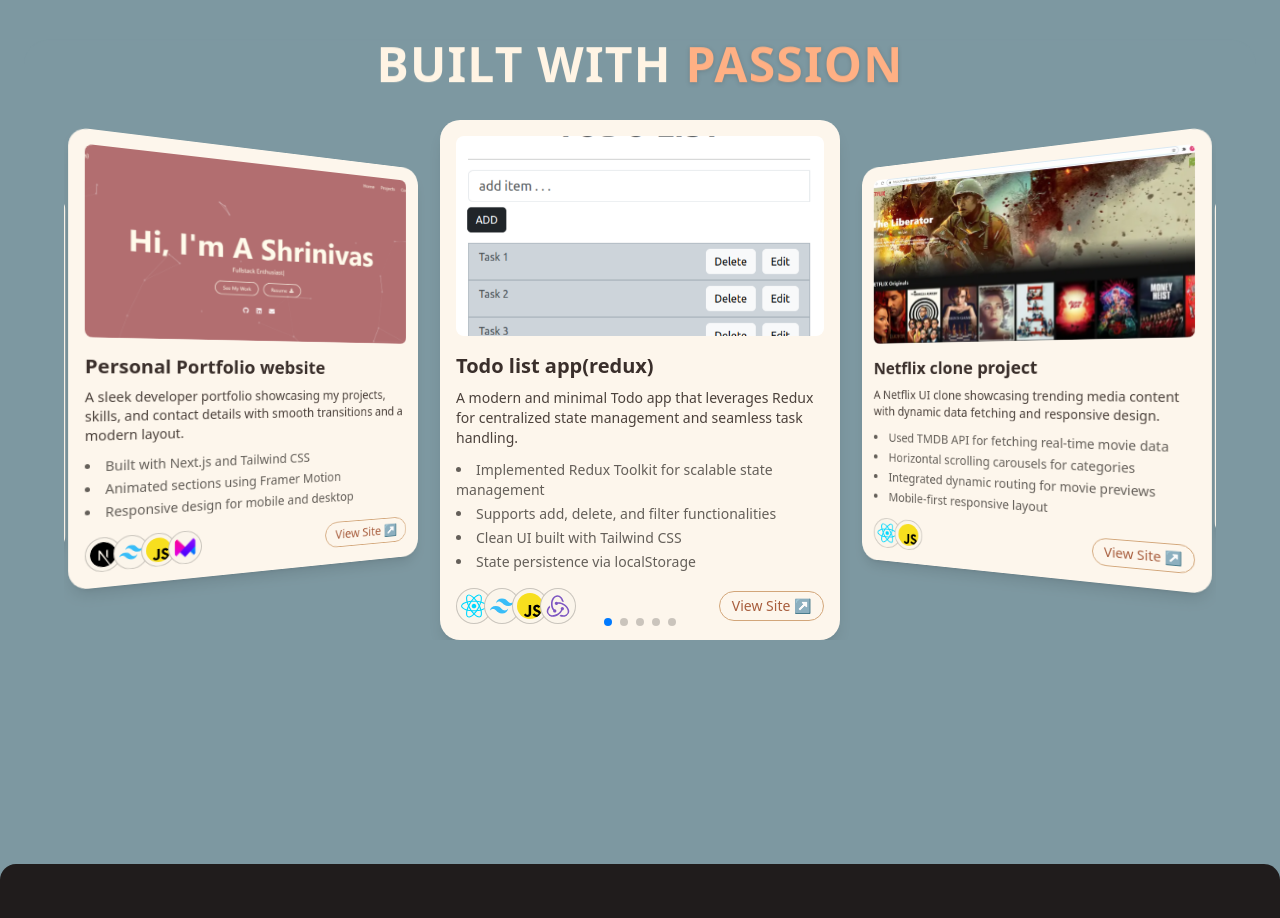
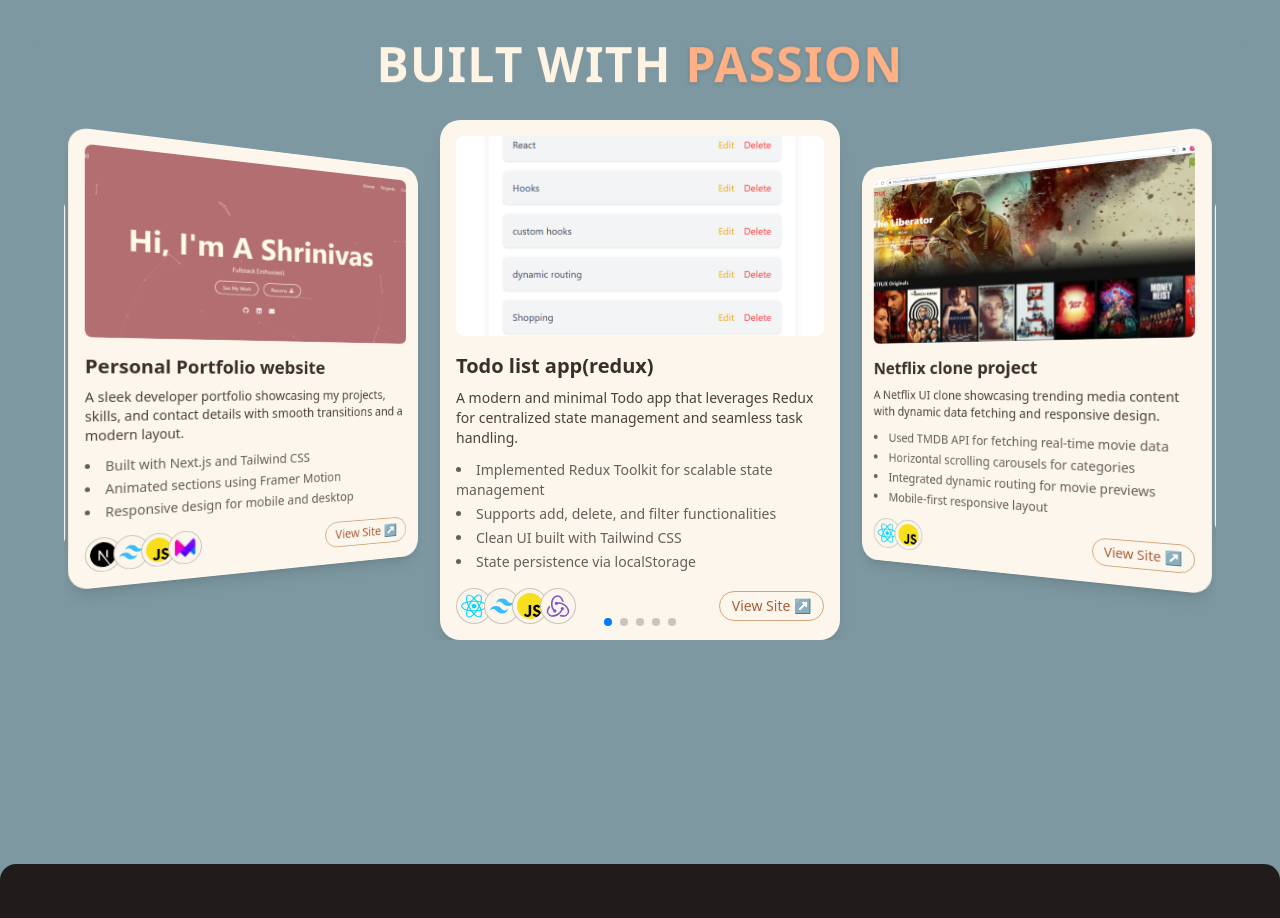
Before and after one commit to AShrinivass/Personal-portfolio-shrinivas, a Next.js app: page / in a window 1280 px wide. Shown: the part 1780-2698 px from the top of the page. Built offline with nearby package versions, Linux system fonts and the light colour scheme.

Commit message:
minor update

```diff
--- a/app/data/projects.js
+++ b/app/data/projects.js
@@ -3,7 +3,7 @@
     id: 1,
     title: "Todo list app(redux)",
     desc: "A modern and minimal Todo app that leverages Redux for centralized state management and seamless task handling.",
-    img: "Todo.png",
+    img: "/todo1.png",
     iconLists: ["/re.svg", "/tail.svg", "/js.svg", "/redux.svg"],
     bulletPoints: [
       "Implemented Redux Toolkit for scalable state management",
```
Also changed, not shown: public/todo1.png (added).
